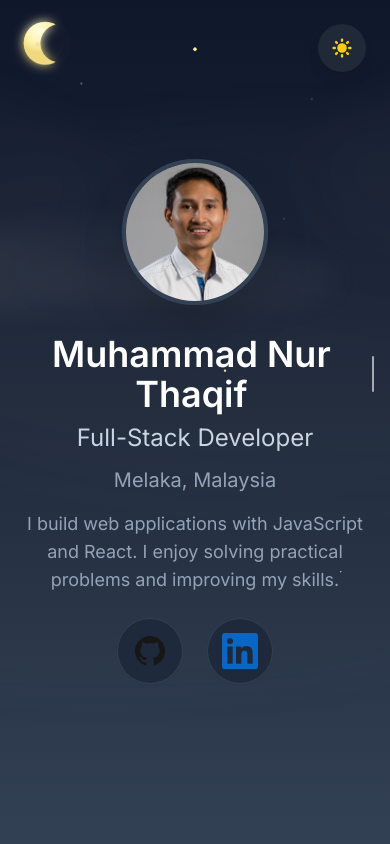
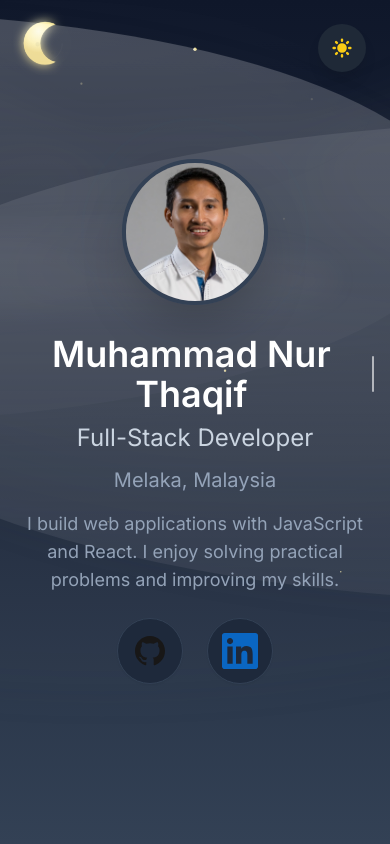
Before and after one commit to mnthaqif/mnthaqif.github.io, a React (Vite) app: page / in a window 390 px wide. Both pictures are taken after a click on the button "Toggle dark mode". Shown: the top 844 px of the page. Built offline with nearby package versions, Linux system fonts and the light colour scheme.

Commit message:
Implement responsive design in Hero component
Added responsiveness to the Hero component by detecting small screens and adjusting cloud opacities and scales accordingly.

```diff
--- a/src/components/sections/Hero.jsx
+++ b/src/components/sections/Hero.jsx
@@ -50,7 +50,26 @@ const itemVariant = {
 const Hero = () => {
   const { personal } = resumeData;
 
-  // balanced star distribution
+  // responsiveness: detect small screens (phone / small tablet)
+  const [isSmall, setIsSmall] = useState(() => {
+    if (typeof window === 'undefined') return false;
+    return window.matchMedia('(max-width: 768px)').matches;
+  });
+
+  useEffect(() => {
+    if (typeof window === 'undefined') return;
+    const mq = window.matchMedia('(max-width: 768px)');
+    const handler = (e) => setIsSmall(e.matches);
+    // older browsers
+    if (mq.addEventListener) mq.addEventListener('change', handler);
+    else mq.addListener(handler);
+    return () => {
+      if (mq.removeEventListener) mq.removeEventListener('change', handler);
+      else mq.removeListener(handler);
+    };
+  }, []);
+
+  // star positions (percent-based)
   const stars = [
     { x: 4, y: 8, r: 1.1, d: 0.1 }, { x: 10, y: 18, r: 1.3, d: 0.4 },
     { x: 18, y: 6, r: 1.0, d: 0.2 }, { x: 26, y: 14, r: 1.6, d: 0.7 },
@@ -86,6 +105,12 @@ const Hero = () => {
     { x: 34, y: 44, scale: 0.4, delay: 1.5 },
     { x: 54, y: 50, scale: 0.5, delay: 0.3 },
   ];
+
+  // adjust opacities & scales for small screens so clouds read clearer
+  const sharedCloudOpacity = isSmall ? 0.26 : 0.10; // shared overlay
+  const sharedWispOpacity = isSmall ? 0.14 : 0.06;
+  const darkCloudOpacity = isSmall ? 0.48 : 0.34;
+  const smallCloudScaleBoost = isSmall ? 1.18 : 1.0; // slightly bigger small clouds on small screens
 
   return (
     <section
@@ -140,9 +165,9 @@ const Hero = () => {
         <defs>
           {/* gradient gives a soft 3D feel (lighter top, darker bottom) */}
           <linearGradient id="smokeGrad" x1="0" x2="0" y1="0" y2="1">
-            <stop offset="0%" stopColor="rgba(255,255,255,0.75)" />
-            <stop offset="40%" stopColor="rgba(220,220,225,0.6)" />
-            <stop offset="100%" stopColor="rgba(160,160,170,0.25)" />
+            <stop offset="0%" stopColor="rgba(255,255,255,0.85)" />
+            <stop offset="40%" stopColor="rgba(220,220,225,0.7)" />
+            <stop offset="100%" stopColor="rgba(160,160,170,0.35)" />
           </linearGradient>
 
           {/* inner shadow to add some depth to clouds */}
@@ -157,24 +182,76 @@ const Hero = () => {
           </filter>
         </defs>
 
+        {/* a few larger shared shapes for atmosphere (use sharedCloudOpacity) */}
+        <g filter="url(#smokeShadow)" fill="url(#smokeGrad)" opacity={sharedCloudOpacity}>
+          <motion.ellipse
+            cx="320"
+            cy="180"
+            rx={isSmall ? 520 : 420}
+            ry={isSmall ? 170 : 140}
+            animate={{ x: [0, -30, 0] }}
+            transition={{ duration: 36, repeat: Infinity, ease: 'easeInOut' }}
+            opacity={1}
+          />
+          <motion.ellipse
+            cx="920"
+            cy="300"
+            rx={isSmall ? 640 : 520}
+            ry={isSmall ? 200 : 160}
+            animate={{ x: [0, 30, 0] }}
+            transition={{ duration: 44, repeat: Infinity, ease: 'easeInOut', delay: 4 }}
+            opacity={1}
+          />
+          <motion.ellipse
+            cx="1300"
+            cy="140"
+            rx={isSmall ? 460 : 360}
+            ry={isSmall ? 160 : 120}
+            animate={{ x: [0, -22, 0] }}
+            transition={{ duration: 40, repeat: Infinity, ease: 'easeInOut', delay: 2 }}
+            opacity={1}
+          />
+        </g>
+
+        {/* small wisps for texture */}
+        <g filter="url(#smokeShadow)" fill="url(#smokeGrad)" opacity={sharedWispOpacity}>
+          <motion.ellipse
+            cx="480"
+            cy="90"
+            rx={isSmall ? 280 : 220}
+            ry={isSmall ? 90 : 70}
+            animate={{ x: [0, -18, 0], opacity: [0.04, 0.08, 0.04] }}
+            transition={{ duration: 30, repeat: Infinity, ease: 'easeInOut' }}
+          />
+          <motion.ellipse
+            cx="1100"
+            cy="420"
+            rx={isSmall ? 320 : 260}
+            ry={isSmall ? 100 : 80}
+            animate={{ x: [0, 18, 0], opacity: [0.04, 0.08, 0.04] }}
+            transition={{ duration: 34, repeat: Infinity, ease: 'easeInOut', delay: 3 }}
+          />
+        </g>
+
+        {/* small, distributed 3D-feel smoke puffs (not dense) */}
         {smallClouds.map((c, i) => {
-          // convert percent to viewBox coords
           const cx = (c.x / 100) * 1200;
           const cy = (c.y / 100) * 700;
-          const s = c.scale;
+          const s = c.scale * smallCloudScaleBoost;
+          const dur = 24 + (i % 5) * 6;
           return (
             <motion.g
               key={`smoke-${i}`}
               transform={`translate(${cx}, ${cy}) scale(${s})`}
               initial={{ y: 0, opacity: 0 }}
-              animate={{ y: [0, -6 + (i % 3), 0], opacity: [0.0, 1, 0.9] }}
-              transition={{ duration: 28 + (i % 5), repeat: Infinity, delay: c.delay, ease: 'easeInOut' }}
+              animate={{ y: [0, -6 + (i % 3), 0], opacity: [0.0, 1, 0.95], rotate: [0, (i % 2) ? 1.4 : -1.2, 0] }}
+              transition={{ duration: dur, repeat: Infinity, delay: c.delay * 0.6, ease: 'easeInOut' }}
               style={{ filter: 'url(#smokeShadow)', transformOrigin: 'center' }}
             >
               {/* 3 overlapping ellipses with slight offsets & gradient fill to simulate 3D puff */}
-              <ellipse cx="-36" cy="0" rx="48" ry="20" fill="url(#smokeGrad)" opacity="0.85" />
-              <ellipse cx="0" cy="-6" rx="64" ry="26" fill="url(#smokeGrad)" opacity="0.9" />
-              <ellipse cx="44" cy="6" rx="40" ry="18" fill="url(#smokeGrad)" opacity="0.8" />
+              <ellipse cx="-36" cy="0" rx="48" ry="20" fill="url(#smokeGrad)" opacity={0.88} />
+              <ellipse cx="0" cy="-6" rx="64" ry="26" fill="url(#smokeGrad)" opacity={0.94} />
+              <ellipse cx="44" cy="6" rx="40" ry="18" fill="url(#smokeGrad)" opacity={0.82} />
             </motion.g>
           );
         })}
@@ -261,7 +338,7 @@ const Hero = () => {
           <motion.div
             aria-hidden="true"
             initial={{ opacity: 0.0 }}
-            animate={{ opacity: [0.0, 0.18, 0.0] }}
+            animate={{ opacity: [0.0, darkCloudOpacity, 0.0] }}
             transition={{ duration: 18, repeat: Infinity, ease: 'easeInOut' }}
             className="absolute inset-0 -z-19"
             style={{ pointerEvents: 'none' }}
@@ -273,7 +350,7 @@ const Hero = () => {
                 </filter>
               </defs>
 
-              <g filter="url(#cloudBlurFull)" fill="rgba(120,120,125,0.22)">
+              <g filter="url(#cloudBlurFull)" fill="rgba(120,120,125,0.22)" opacity={darkCloudOpacity}>
                 <motion.ellipse
                   cx="300"
                   cy="200"
@@ -400,12 +477,6 @@ const Hero = () => {
                   transition={{ duration: 1.4 + (s.d || 0.2), repeat: Infinity, delay: s.d, ease: 'easeInOut' }}
                 >
                   <circle cx={cx + jitterX} cy={cy + jitterY} r={s.r * 0.9} fill="url(#starGrad2)" opacity={0.95} />
-                  {s.r > 1.15 && (
-                    <g transform={`translate(${cx + jitterX}, ${cy + jitterY})`}>
-                      <line x1={-s.r * 0.9} y1={0} x2={s.r * 0.9} y2={0} stroke="#fff7b6" strokeWidth={0.55} strokeLinecap="round" />
-                      <line x1={0} y1={-s.r * 0.9} x2={0} y2={s.r * 0.9} stroke="#fff7b6" strokeWidth={0.55} strokeLinecap="round" />
-                    </g>
-                  )}
                 </motion.g>
               );
             })}
```
